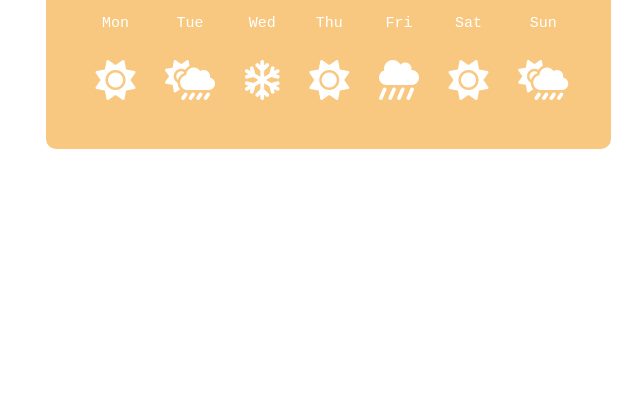
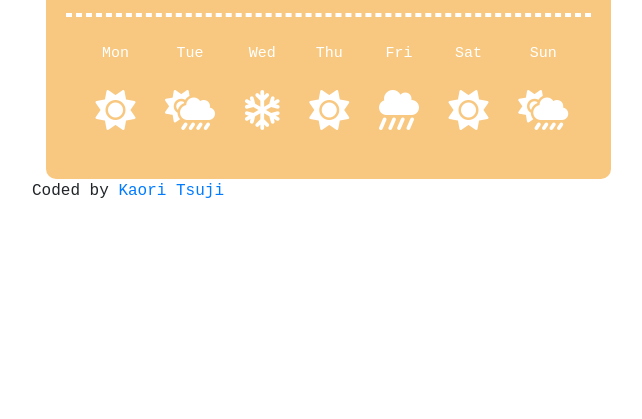
Before and after one commit to kaoritjsn/little-boho-weather-app, a plain HTML site: page index.html in a window 1280 px wide. Shown: the part 381-800 px from the top of the page, without its empty margins (312-954 px from the left). Drawn offline with nearby package versions, Linux system fonts and the light colour scheme; no server answers.

Commit message:
Added the credit

```diff
--- a/index.html
+++ b/index.html
@@ -88,5 +88,11 @@
       </div>
     </div>
     <script src="src/script.js"></script>
+    <p>
+      Coded by
+      <a href="https://www.linkedin.com/in/kaori-tsuji-b63822184/">
+        Kaori Tsuji</a
+      >
+    </p>
   </body>
 </html>
--- a/src/style.css
+++ b/src/style.css
@@ -5,6 +5,7 @@
   padding: 20px;
   max-width: 565px;
   font-family: monospace;
+  margin-top: 30px;
 }
 
 #title-city {
@@ -129,3 +130,9 @@ hr {
 .week {
   padding-left: 20px;
 }
+
+p {
+  text-align: center;
+  font-family: monospace;
+  padding-right: 400px;
+}
```
